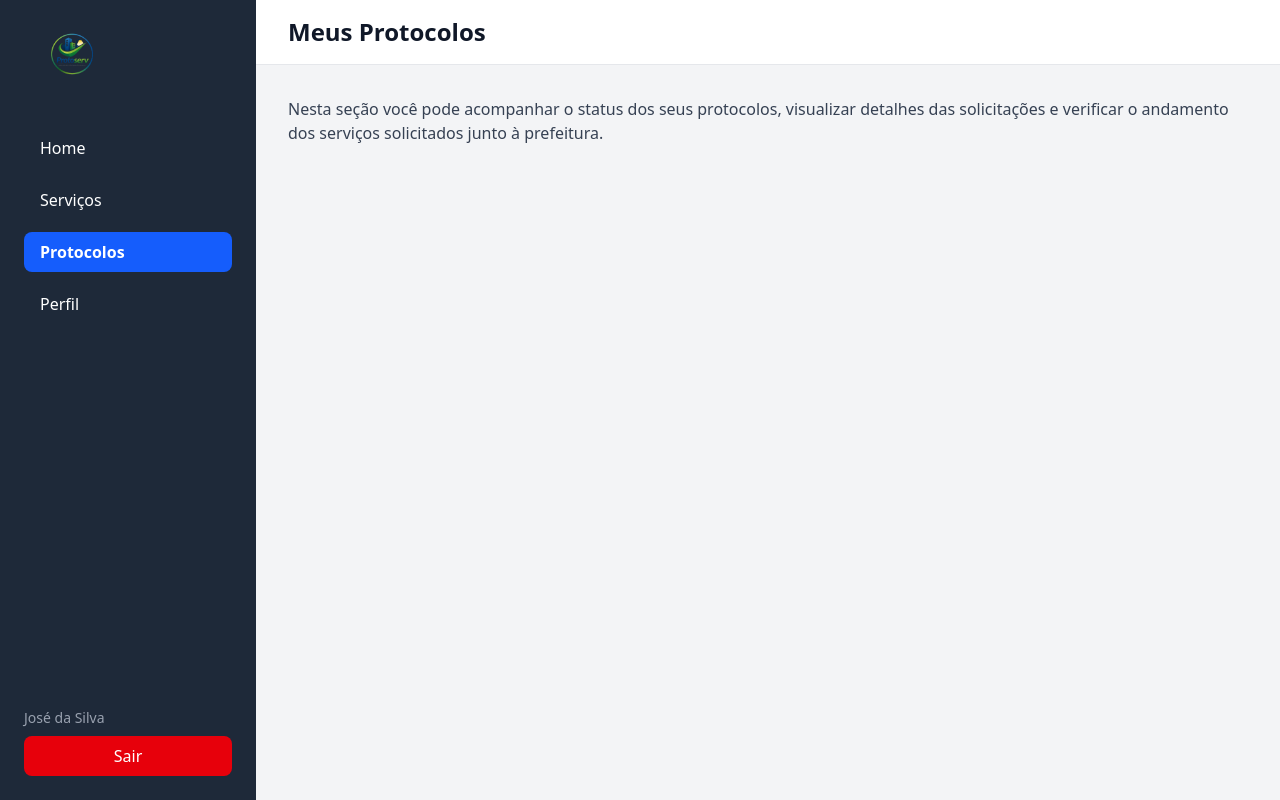
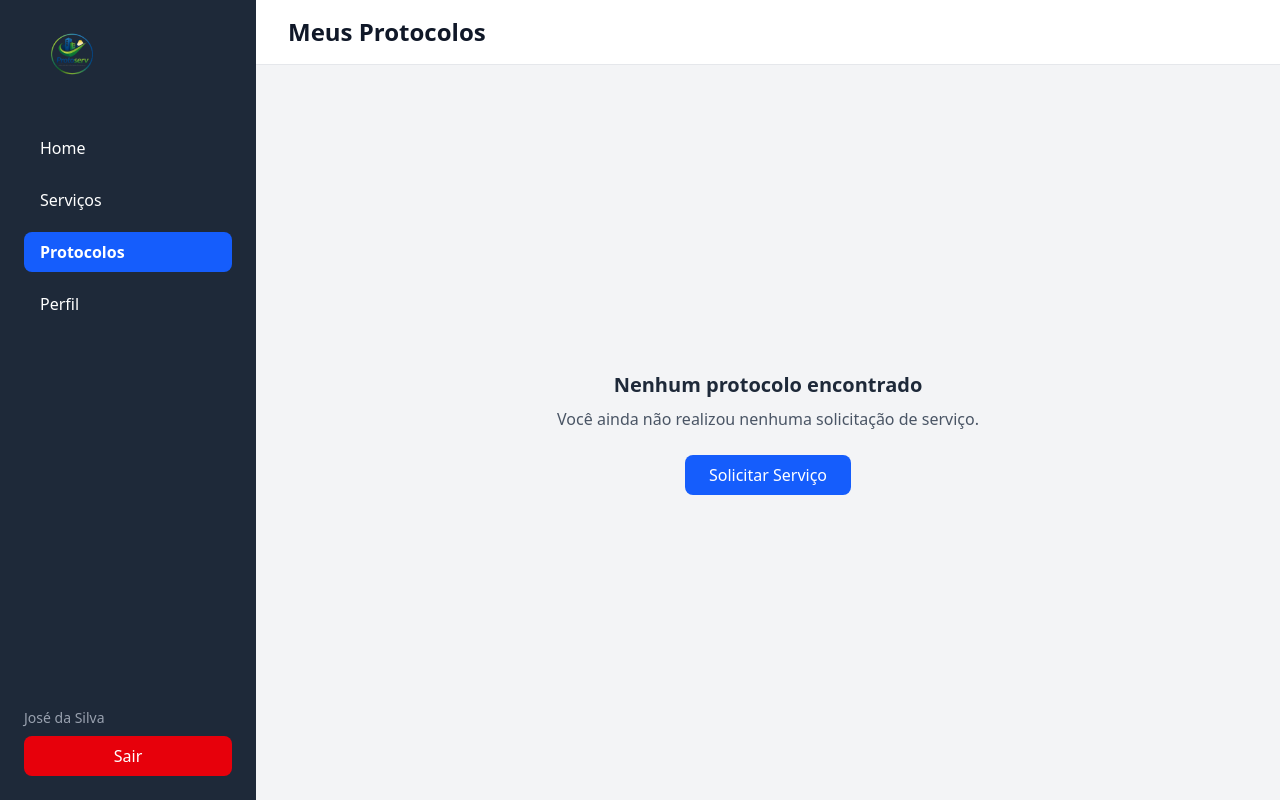
Before and after one commit to LuquetaW/protoserv, a Next.js app in the folder front-end/my-app/: page /protocolos in a window 1280 px wide. Built offline with nearby package versions, Linux system fonts and the light colour scheme.

Commit message:
feat: adicionado  página de protocolos

```diff
--- a/front-end/my-app/app/page.tsx
+++ b/front-end/my-app/app/page.tsx
@@ -5,13 +5,13 @@ import Footer from "@/components/Footer";
 import Logo from "@/components/Logo";
 import Link from "next/link";
 import { useState } from "react";
-import { useRouter } from "next/navigation"; // ✅ ADICIONADO
+import { useRouter } from "next/navigation"; //  ADICIONADO
 
 export default function Home() {
   const USER_LOGIN = "José da Silva";
 
   const [suporte, setSuporte] = useState(false);
-  const router = useRouter(); // ✅ ADICIONADO
+  const router = useRouter(); //  ADICIONADO
 
   return (
     <main className="flex h-screen bg-gray-900">
@@ -70,7 +70,7 @@ export default function Home() {
 
             <div className="grid grid-cols-3 gap-6">
 
-              {/* ✅ SOLICITAR SERVIÇO */}
+              {/*  SOLICITAR SERVIÇO */}
               <div
                 onClick={() => router.push("/servicos")}
                 className="bg-gradient-to-br from-blue-500 to-blue-700 text-white p-6 rounded-xl shadow-lg hover:scale-105 transition cursor-pointer"
--- a/front-end/my-app/app/protocolos/page.tsx
+++ b/front-end/my-app/app/protocolos/page.tsx
@@ -1,8 +1,45 @@
 "use client";
 
 import Sidebar from "@/components/Sidebar";
+import { useEffect, useState } from "react";
+
+//  Tipos prontos
+type Status = "Em andamento" | "Concluído" | "Pendente";
+
+type Protocolo = {
+  id: string;
+  servico: string;
+  data: string;
+  status: Status;
+};
 
 export default function Protocolos() {
+
+  const [protocolos, setProtocolos] = useState<Protocolo[]>([]);
+  const [loading, setLoading] = useState(true);
+
+  useEffect(() => {
+    setTimeout(() => {
+      //  Pode testar com dados depois
+      setProtocolos([]);
+      setLoading(false);
+    }, 1500);
+  }, []);
+
+  // ✅ CORES DOS STATUS
+  function getStatusStyle(status: Status): string {
+    switch (status) {
+      case "Em andamento":
+        return "bg-yellow-100 text-yellow-700";
+      case "Concluído":
+        return "bg-green-100 text-green-700";
+      case "Pendente":
+        return "bg-red-100 text-red-700";
+      default:
+        return "bg-gray-100 text-gray-700";
+    }
+  }
+
   return (
     <main className="flex h-screen bg-gray-900">
 
@@ -18,10 +55,66 @@ export default function Protocolos() {
         </header>
 
         {/* CONTEÚDO */}
-        <div className="p-8">
-          <p className="text-gray-700">
-            Nesta seção você pode acompanhar o status dos seus protocolos, visualizar detalhes das solicitações e verificar o andamento dos serviços solicitados junto à prefeitura.
-          </p>
+        <div className="flex-1 flex items-center justify-center p-8">
+
+          {loading ? (
+            <p className="text-gray-600 animate-pulse">
+              Carregando protocolos...
+            </p>
+
+          ) : protocolos.length === 0 ? (
+
+            <div className="text-center max-w-md">
+              <h2 className="text-xl font-semibold text-gray-800 mb-2">
+                Nenhum protocolo encontrado
+              </h2>
+
+              <p className="text-gray-600 mb-6">
+                Você ainda não realizou nenhuma solicitação de serviço.
+              </p>
+
+              <button className="bg-blue-600 text-white px-6 py-2 rounded-lg hover:bg-blue-700 transition">
+                Solicitar Serviço
+              </button>
+            </div>
+
+          ) : (
+
+            <div className="flex flex-col gap-4 w-full max-w-4xl">
+
+              {protocolos.map((item) => (
+                <div
+                  key={item.id}
+                  className="bg-white p-5 rounded-xl shadow flex justify-between items-center"
+                >
+
+                  {/* INFO */}
+                  <div>
+                    <h2 className="font-bold text-gray-800">
+                      Protocolo #{item.id}
+                    </h2>
+                    <p className="text-gray-600 text-sm">
+                      {item.servico}
+                    </p>
+                    <p className="text-gray-400 text-xs mt-1">
+                      {item.data}
+                    </p>
+                  </div>
+
+                  {/* STATUS COLORIDO */}
+                  <span
+                    className={`px-3 py-1 rounded-full text-xs font-semibold ${getStatusStyle(item.status)}`}
+                  >
+                    {item.status}
+                  </span>
+
+                </div>
+              ))}
+
+            </div>
+
+          )}
+
         </div>
 
       </div>
```
